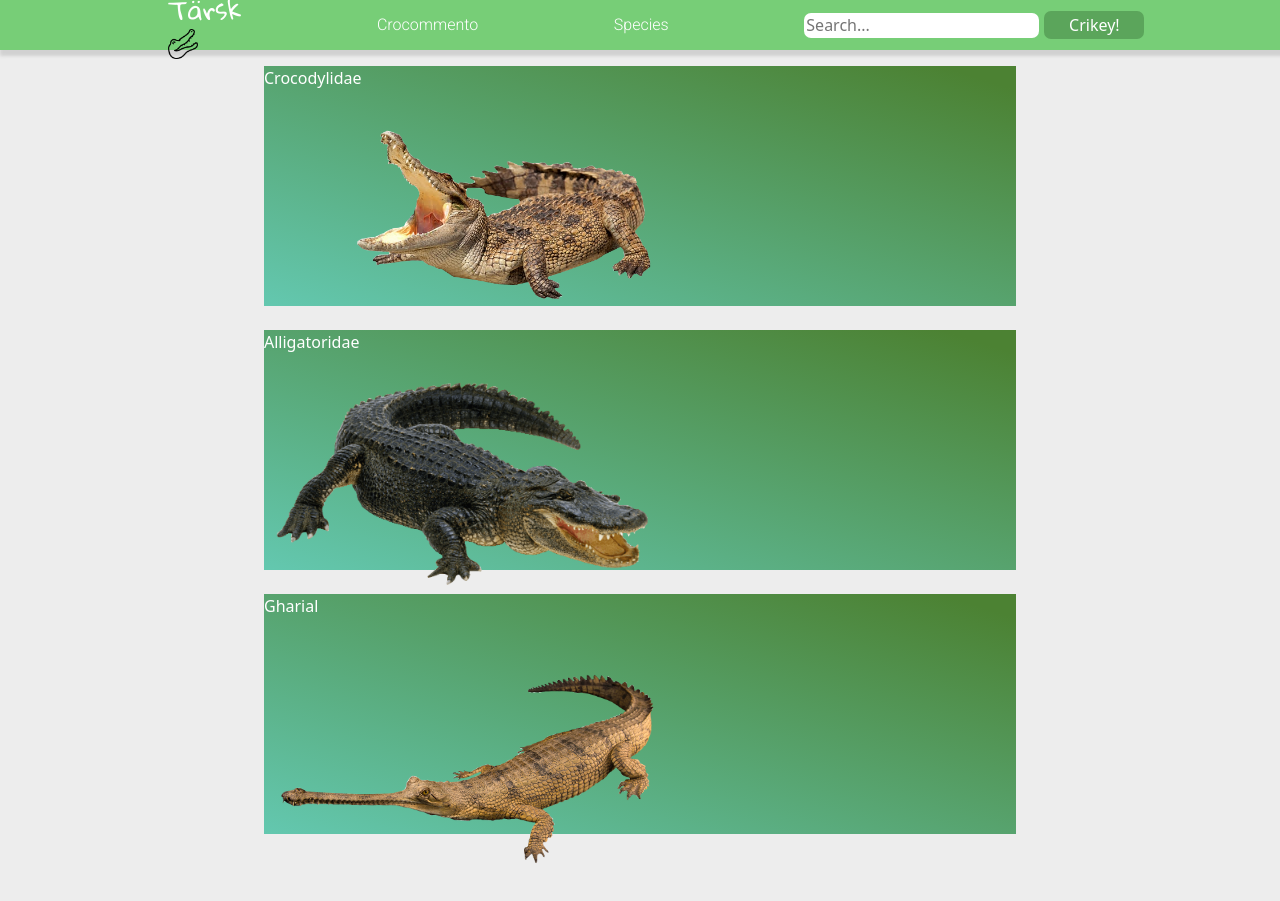
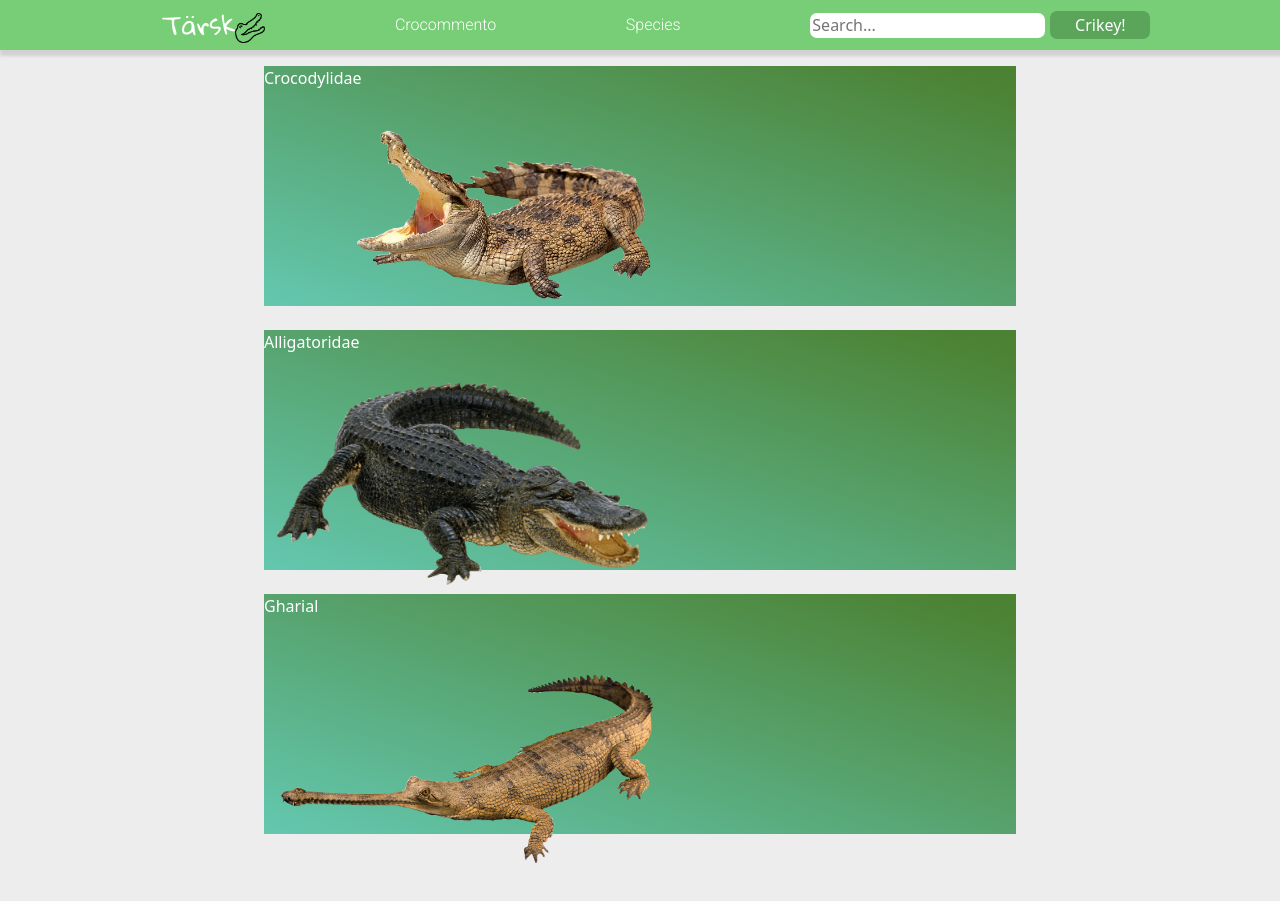
Before and after one commit to Ozmehak/crocoDB, a website: page public/index.html in a window 1280 px wide. Drawn offline with nearby package versions, Linux system fonts and the light colour scheme.

Commit message:
fixed navbar links

```diff
--- a/public/css/app.css
+++ b/public/css/app.css
@@ -14,12 +14,17 @@ body{
 /*LANDING PAGE*/
 #crocodile{
   width: 30rem;
+  display: flex;
 }
 #alligator{
   width: 25rem;
+  display: flex;
+
 }
 #gharial{
   width: 25rem;
+  display: flex;
+
 }
 .flex-grid{
   background: linear-gradient(to top right, rgba(56, 188, 156, 0.76) 0%, rgba(76, 130, 51, 1) 95%);
@@ -35,10 +40,6 @@ body{
   align-items: center;
 }
 
-img{
-  display: flex;
-}
-
 a{
   text-decoration: none;
   color: #000;
--- a/public/index.html
+++ b/public/index.html
@@ -20,14 +20,12 @@
       <ul class="menu">
         <li class="tarsk">
           <a href="index.html">Tärsk</a
-          ><img
-            src="/crocoDB/public/img/icons8-crocodile-50.png"
-            width="30px"
-            alt=""
-          />
+          ><img src="./img/icons8-crocodile-50.png" width="30px" alt="" />
         </li>
-        <li class="listItems"><a href="comment-croc.html">Crocommento</a></li>
-        <li class="listItems"><a href="species.html">Species</a></li>
+        <li class="listItems">
+          <a href="./html/comment-croc.html">Crocommento</a>
+        </li>
+        <li class="listItems"><a href="./html/species.html">Species</a></li>
         <li>
           <input class="input" type="text" placeholder="Search..." /><input
             class="input2"
```
